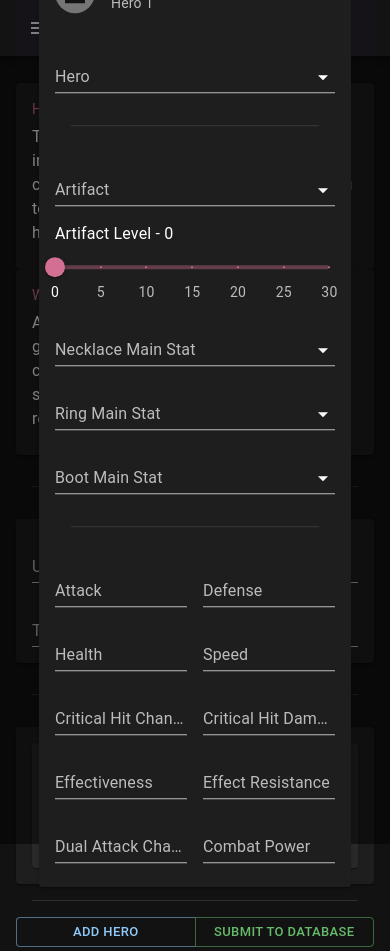
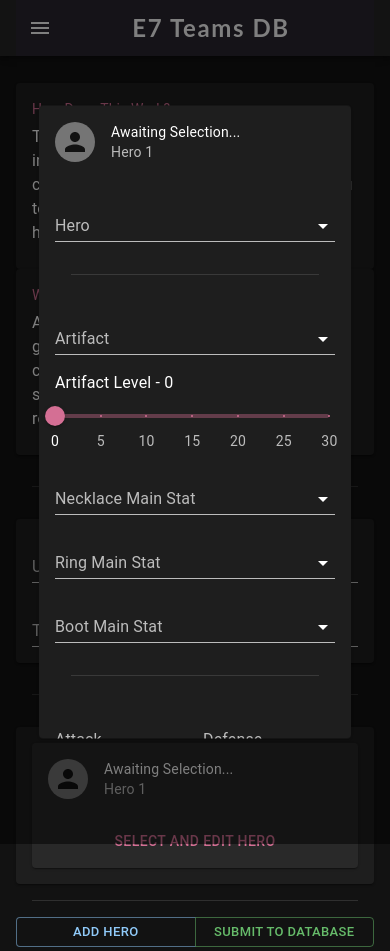
Before and after one commit to Alliewowiegator/e7teamsdb, a Next.js app: page /teamform in a window 390 px wide. Both pictures are taken after a click on the button "SELECT AND EDIT HERO". Built offline with nearby package versions, Linux system fonts and the light colour scheme.

Commit message:
Edit modal change on mobile

```diff
--- a/components/HeroEditModal.js
+++ b/components/HeroEditModal.js
@@ -70,7 +70,7 @@ export default function HeroEditModal(props) {
       >
         <Fade in={props.open}>
           <Card
-            sx={{ position: "absolute", top: "50%", left: "50%", transform: "translate(-50%, -50%)", overflow: "auto", minWidth: { xs: "80%", md: "50%" }, }}
+            sx={{ position: "absolute", top: "50%", left: "50%", transform: "translate(-50%, -50%)", overflow: "auto", minWidth: { xs: "80%", md: "50%" }, maxHeight: { xs: "75%" } }}
           >
             <CardHeader
               avatar={<Avatar src={getHeroPortrait()} />}
```
